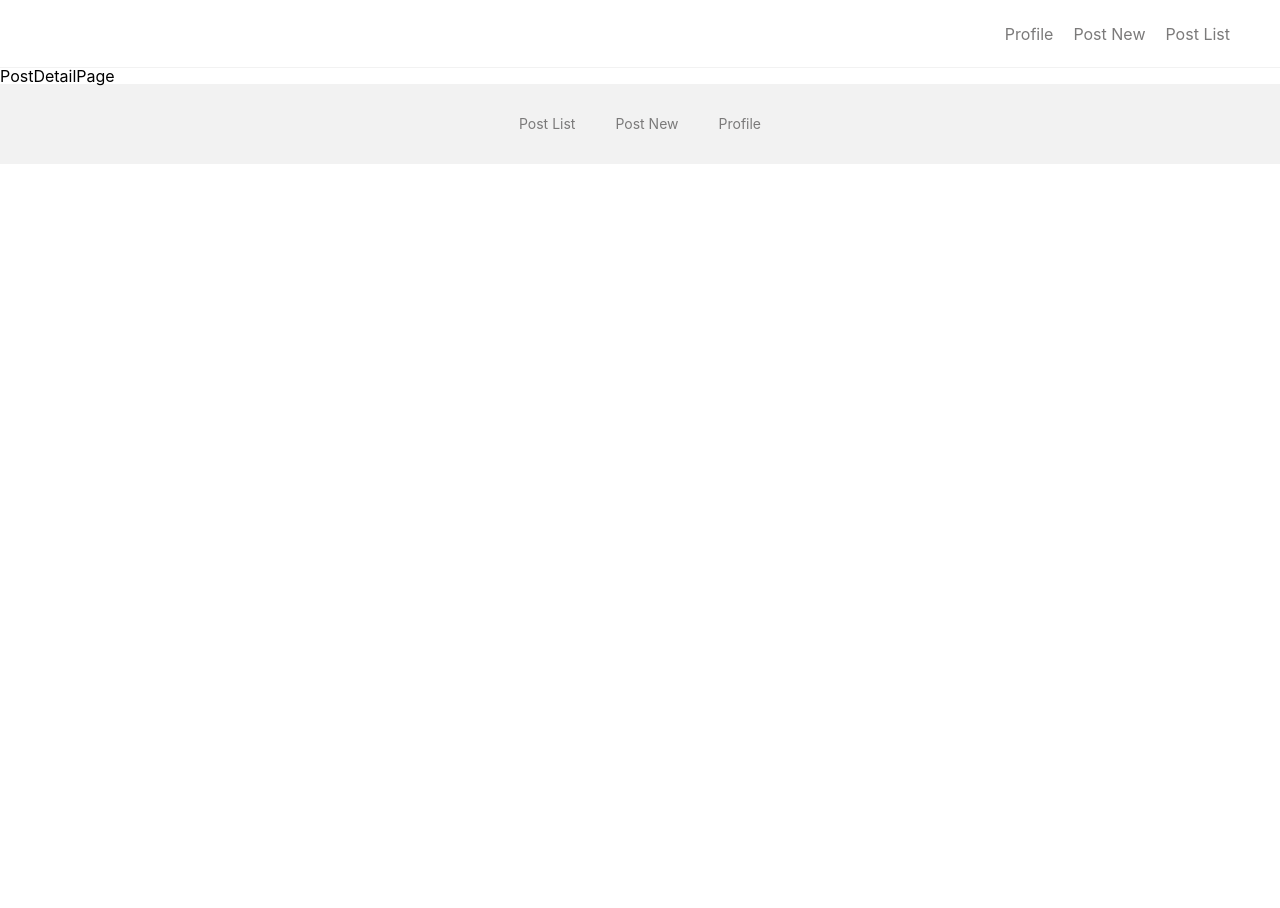
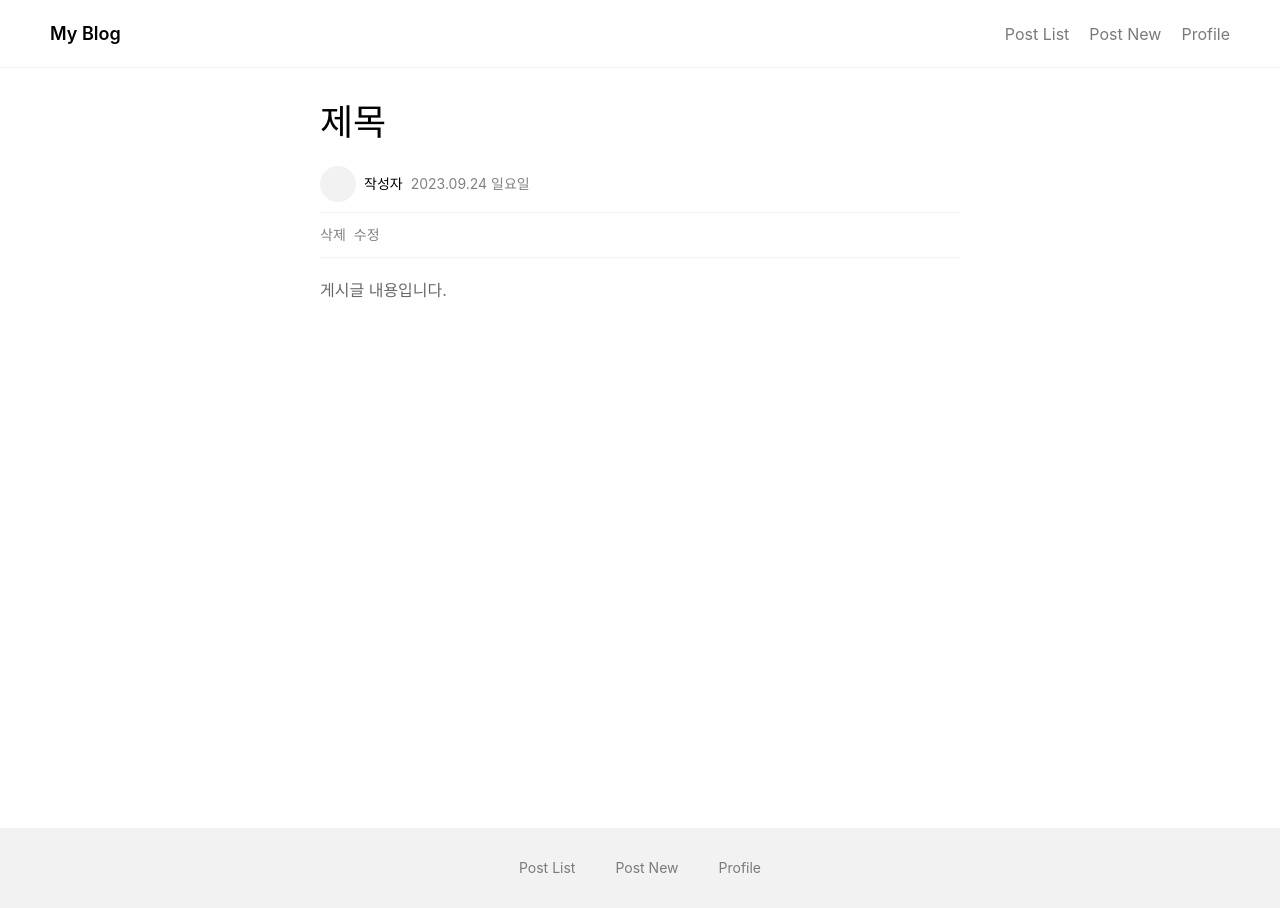
Before and after one commit to seon-mikim/blog, a React (Create React App) app: page /posts/0 in a window 1280 px wide. Before the commit the page ends 800 px from the top, so only its background shows below. Built offline with nearby package versions, Linux system fonts and the light colour scheme.

Commit message:
feat: 해더 컴포넌트
- logo 추가 및 디자인 추가
- 디테일 추가

```diff
--- a/src/components/NavBar/NavBar.tsx
+++ b/src/components/NavBar/NavBar.tsx
@@ -3,11 +3,12 @@ import React from 'react'
 
 const NavBar = () => {
 	return (
-		<>
+		<div>
+
 			<NavLink destination='/posts' linkText='Post List'/>
 			<NavLink destination='/posts/new' linkText='Post New'/>
 			<NavLink destination='/profile' linkText='Profile'/>
-		</>
+		</div>
 	)
 }
 
--- /dev/null
+++ b/src/components/PostDetail/PostDetail.tsx
@@ -0,0 +1,25 @@
+import React from 'react';
+
+const PostDetail = () => {
+  return (
+    <div>
+      <div className="post__detail">
+        <div className="post_box">
+          <div className="post__title">제목</div>
+          <div className="post__profile-box">
+            <div className="post__profile"></div>
+            <div className="post__author-name">작성자</div>
+            <div className="post__date">2023.09.24 일요일</div>
+          </div>
+          <div className="post__setting-box">
+            <div className="post__delete">삭제</div>
+            <div className="post__edit">수정</div>
+          </div>
+          <div className="post__content">게시글 내용입니다.</div>
+        </div>
+      </div>
+    </div>
+  );
+};
+
+export default PostDetail;
--- a/src/components/ui/Header/Header.tsx
+++ b/src/components/ui/Header/Header.tsx
@@ -1,9 +1,13 @@
 import NavBar from '@components/NavBar/NavBar';
 import React from 'react';
+import NavLink from '../NavLink/NavLink';
 
 const Header = () => {
   return (
-    <header className='header'>
+    <header className="header">
+      <h1 className="header__logo">
+        <NavLink destination="/" linkText="My Blog" />
+      </h1>
       <NavBar />
     </header>
   );
--- a/src/index.css
+++ b/src/index.css
@@ -145,10 +145,16 @@ code {
 header {
   display: flex;
   align-items: center;
-  flex-direction: row-reverse;
+  justify-content: space-between;
   border-bottom: 1px solid #f2f2f2;
   padding: 10px 40px;
   min-height: 47px;
+}
+
+header .header__logo a{
+  color: #000;
+  font-weight: 600;
+  font-size: 18px;
 }
 
 .header a {
@@ -217,7 +223,8 @@ footer a:hover {
 
 /* post list */
 
-.post__list {
+.post__list,
+.post__detail {
   min-height: 90vh;
   padding: 20px;
   text-align: center;
@@ -276,3 +283,22 @@ footer a:hover {
 .post__edit:focus {
   color: #000;
 }
+
+.post__detail .post__title {
+  font-size: 36px;
+  line-height: 40px;
+}
+
+.post__detail .post__setting-box {
+  padding: 10px 0;
+  border-top: 1px solid #f2f2f2 ;
+  border-bottom: 1px solid #f2f2f2 ;
+  flex-direction: row;
+}
+.post__detail .post__profile-box {
+  padding: 10px 0;
+}
+
+.post__detail .post__content {
+  padding: 20px 0;
+}
--- a/src/pages/PostDetailPage.tsx
+++ b/src/pages/PostDetailPage.tsx
@@ -1,9 +1,13 @@
-import React from 'react'
+import PostDetail from '@components/PostDetail/PostDetail';
+import Main from '@components/ui/Main/Main';
+import React from 'react';
 
 const PostDetailPage = () => {
-	return (
-		<div>PostDetailPage</div>
-	)
-}
+  return (
+    <Main className="main">
+      <PostDetail />
+    </Main>
+  );
+};
 
-export default PostDetailPage
+export default PostDetailPage;
```
